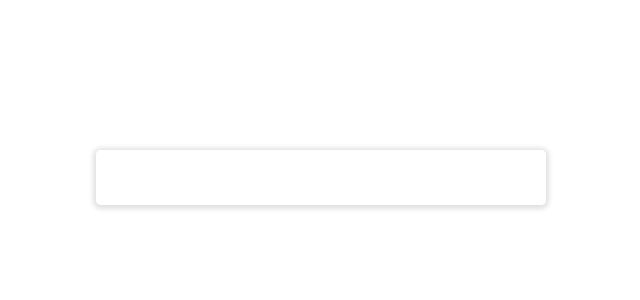
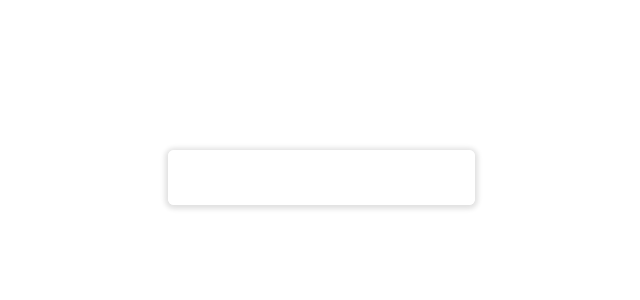
Before and after one commit to Front-End-Bootcamp/vue-component-create-team-moon-2, a Vue app: page / in a window 1280 px wide. Shown: the top 300 px of the page, without its empty margins (319-959 px from the left). Built offline with nearby package versions, Linux system fonts and the light colour scheme.

Commit message:
css tailwind update

```diff
--- a/src/components/AutoComplete/SearchInput.vue
+++ b/src/components/AutoComplete/SearchInput.vue
@@ -28,31 +28,18 @@ const searchComplete = (dataItem) => {
 	searchInput.value = dataItem;
 	modalToggle.value = false;
 };
+
 </script>
 
 <template>
-	<div class="wrapper">
+	<div class="form">
 		<div class="search__input">
-			<input
-				class="form__input"
-				type="text"
-				v-model="searchInput"
-				@input="searchData"
-				@keypress="modalToggle = true"
-				@keyup.delete="modalToggle = true"
-			/>
+			<input class="form__input" type="text" v-model="searchInput" @input="searchData" @keypress="modalToggle = true"
+				@keyup.delete="modalToggle = true" />
 			<div class="filter__data">
 				<ul v-if="searchInput && modalToggle">
-					<li
-						class="search__data"
-						v-for="dataItem in filteredData"
-						@click="searchComplete(dataItem)"
-					>
-						<img
-							class="search__icon"
-							src="https://cdn-icons-png.flaticon.com/512/54/54481.png"
-							alt=""
-						/>{{ dataItem }}
+					<li class="search__data" v-for="dataItem in filteredData" @click="searchComplete(dataItem)">
+						<img class="search__icon" src="https://cdn-icons-png.flaticon.com/512/54/54481.png" alt="" />{{ dataItem }}
 					</li>
 				</ul>
 			</div>
@@ -60,52 +47,33 @@ const searchComplete = (dataItem) => {
 	</div>
 </template>
 
-<style scoped>
-.wrapper {
-	max-width: 450px;
-	margin: 150px auto;
+<style lang="scss" scoped>
+.form {
+	@apply flex justify-center items-center my-auto mt-[150px];
+
+	&__input {
+		@apply h-[55px] w-full outline-none border-none rounded-md text-base pr-14 pl-5;
 	}
 
-.form__input {
-	height: 55px;
-	width: 100%;
-	outline: none;
-	border: none;
-	border-radius: 5px;
-	padding: 0 60px 0 20px;
-	font-size: 18px;
-}
-
-.form__input:focus {
+	&__input:focus {
 		box-shadow: 0px 1px 5px rgba(0, 0, 0, 0.15);
 	}
 
 	.search__input {
-	border-radius: 5px;
-	position: relative;
-	box-shadow: 0px 1px 5px 3px rgba(0, 0, 0, 0.12);
+		@apply rounded-md relative shadow-[0_1px_5px_3px_rgba(0,0,0,0.12)];
 	}
 
 	.search__icon {
-	width: 15px;
-	margin-right: 10px;
+		@apply w-[15px] mr-3;
 	}
 
 	.search__data {
-	list-style: none;
-	padding: 2px;
-	width: 100%;
-	cursor: default;
-	cursor: pointer;
-	padding-left: 20px;
+		@apply list-none p-[2px] w-full cursor-pointer pl-5 flex items-center;
 	}
 
 	.search__data:hover {
-	background-color: rgba(128, 128, 128, 0.269);
+		@apply bg-gray-300;
 	}
 
-.filter__data li {
-	display: flex;
-	align-items: center;
 }
 </style>
```
Lines whose indentation alone changed are shown as unchanged.
